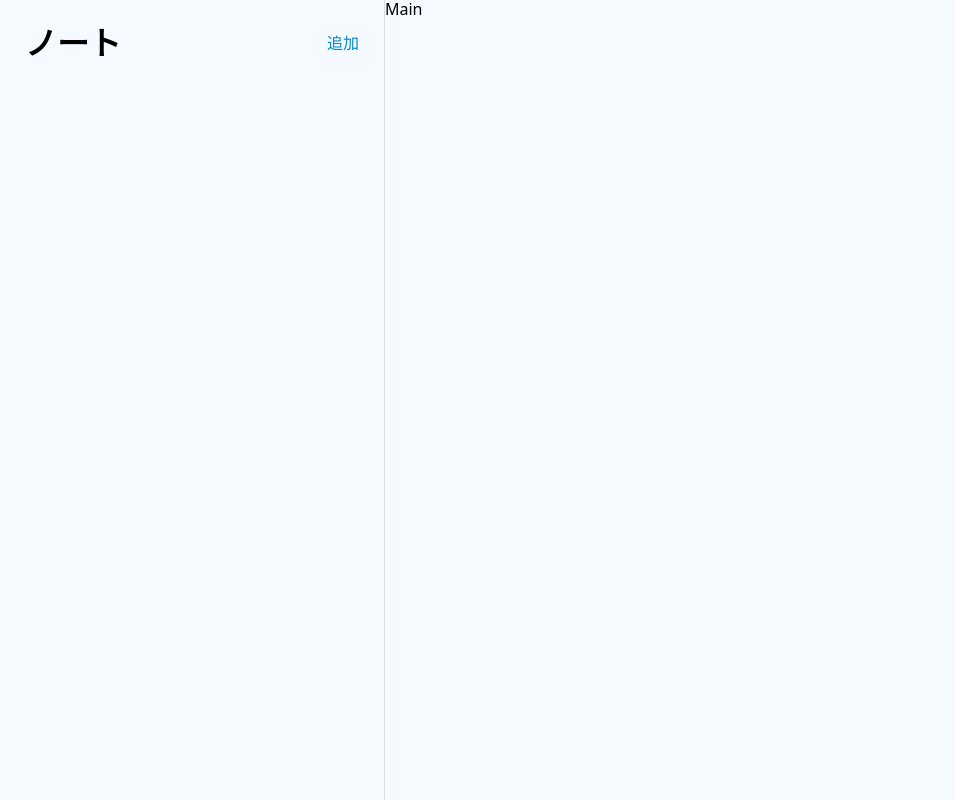
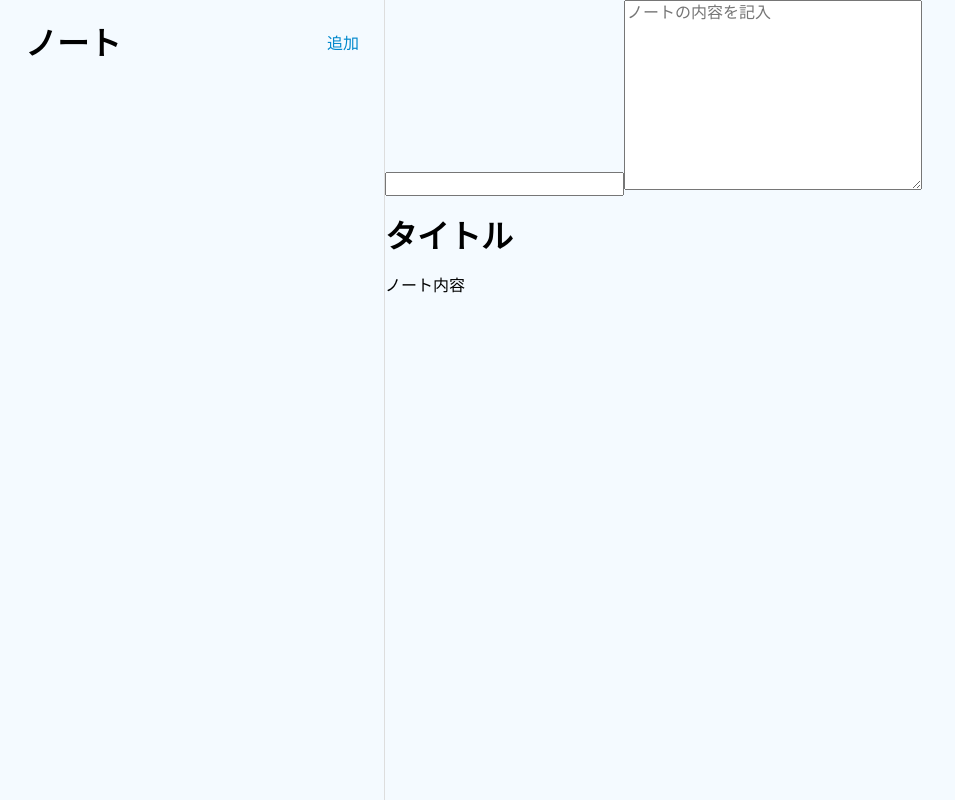
Before and after one commit to s-yoshiii/note-app-react, a React (Vite) app: page / in a window 1280 px wide. Shown: the whole page, without its empty margins (0-955 px from the left). Built offline with nearby package versions, Linux system fonts and the light colour scheme.

Commit message:
Mainコンポーネントを作成しよう

```diff
--- a/src/App.jsx
+++ b/src/App.jsx
@@ -8,7 +8,6 @@ function App() {
   const [notes, setNotes] = useState([]);
   const [activeNote, setActiveNote] = useState(false);
   const onAddNote = () => {
-    console.log("new note");
     const newNote = {
       id: uuid(),
       title: "新しいノート",
--- a/src/components/Main.jsx
+++ b/src/components/Main.jsx
@@ -1,7 +1,24 @@
 import React from "react";
+import styles from "./Main.module.css";
 
 const Main = () => {
-  return <div>Main</div>;
+  return (
+    <div className={styles.main}>
+      <div className={styles.edit}>
+        <input type="text" name="" />
+        <textarea
+          id=""
+          placeholder="ノートの内容を記入"
+          cols="30"
+          rows="10"
+        ></textarea>
+      </div>
+      <div className={styles.preview}>
+        <h1 className={styles.title}>タイトル</h1>
+        <div className={styles.markdown}>ノート内容</div>
+      </div>
+    </div>
+  );
 };
 
 export default Main;
--- a/src/components/Main.module.css
+++ b/src/components/Main.module.css
@@ -0,0 +1,9 @@
+.main {}
+
+.edit {}
+
+.preview {}
+
+.title {}
+
+.markdown {}
```
